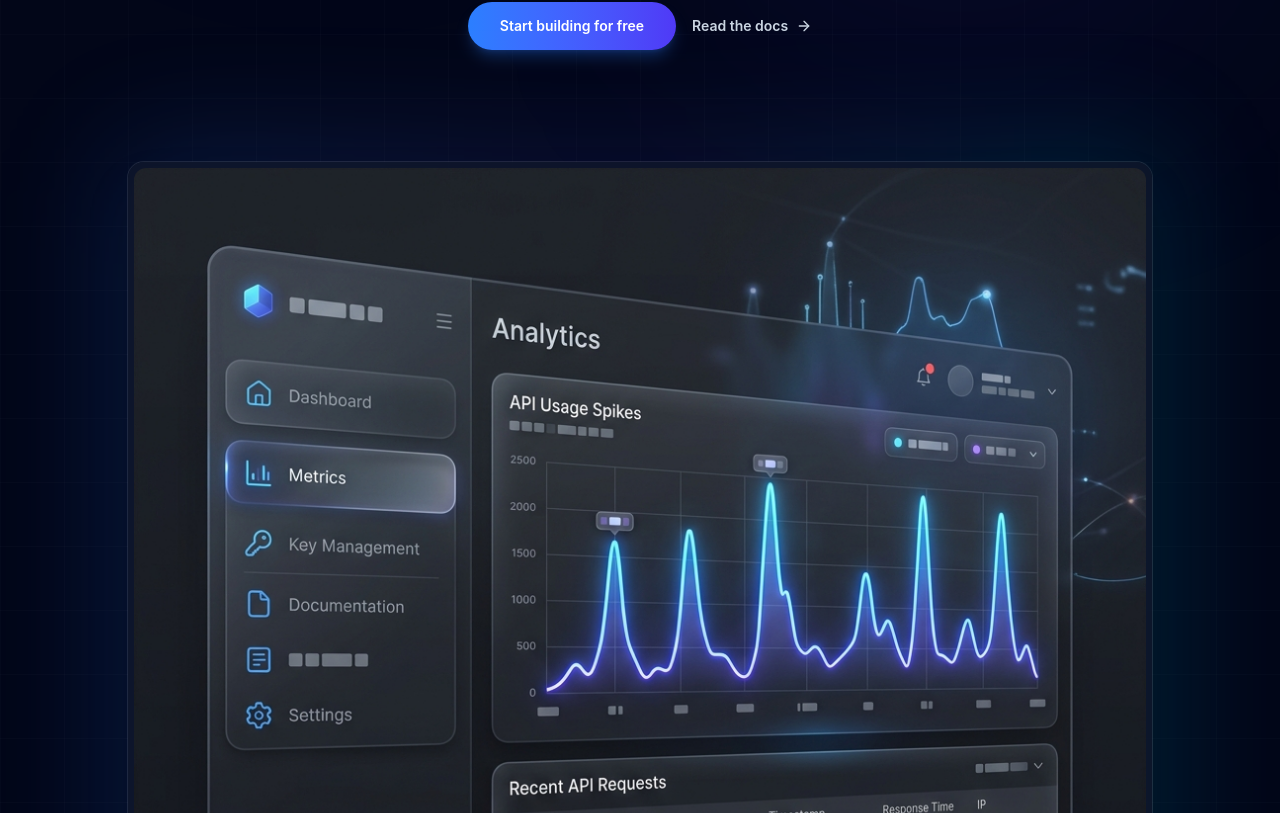
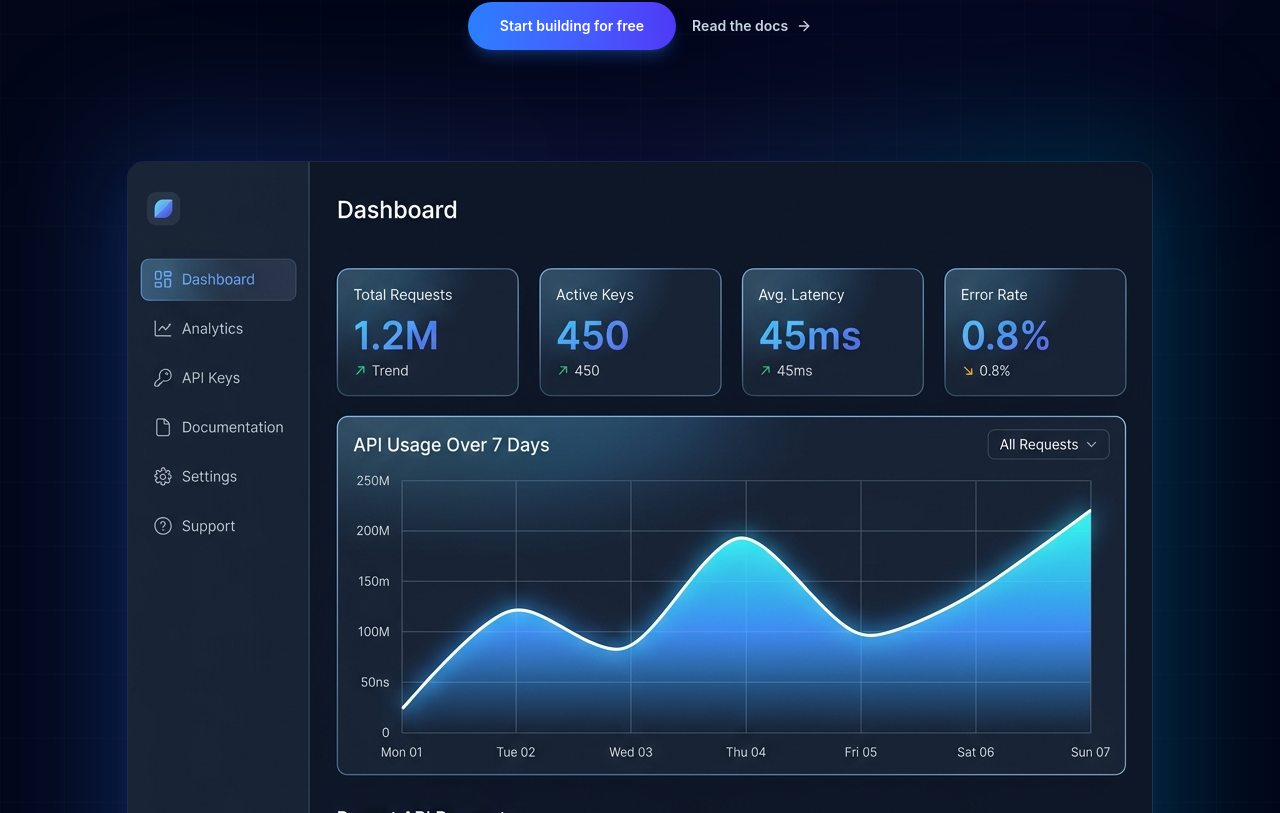
Before and after one commit to nishant4086/Nigris, a Next.js app in the folder client/: page / in a window 1280 px wide. Shown: the part 607-1420 px from the top of the page. Built offline with nearby package versions, Linux system fonts and the light colour scheme.

Commit message:
fix: replace mockup images with dark-mode versions and add smooth gradient fade masks

```diff
--- a/client/app/(public)/page.tsx
+++ b/client/app/(public)/page.tsx
@@ -107,16 +107,18 @@ export default function Home() {
 
           {/* Dashboard preview */}
           <div className="hero-image-wrapper mt-20 sm:mt-28 relative mx-auto max-w-5xl">
-            <div className="absolute -inset-4 rounded-3xl bg-gradient-to-r from-blue-500/30 via-indigo-500/20 to-cyan-500/30 opacity-60 blur-3xl pointer-events-none" />
-            <div className="relative rounded-2xl bg-slate-900/80 p-1.5 shadow-2xl ring-1 ring-white/10 backdrop-blur-sm">
+            <div className="absolute -inset-6 rounded-[2rem] bg-gradient-to-r from-blue-500/25 via-indigo-500/15 to-cyan-500/25 blur-3xl pointer-events-none" />
+            <div className="relative rounded-2xl overflow-hidden shadow-2xl shadow-blue-900/30 ring-1 ring-white/[0.08]">
               <Image
                 src="/dashboard-mockup.png"
                 alt="Nigris Dashboard Analytics"
                 width={2048}
                 height={2048}
-                className="rounded-xl w-full h-auto object-cover"
+                className="w-full h-auto object-cover"
                 priority
               />
+              {/* Bottom fade to blend with background */}
+              <div className="absolute inset-x-0 bottom-0 h-32 bg-gradient-to-t from-slate-950 to-transparent pointer-events-none" />
             </div>
           </div>
         </div>
@@ -233,15 +235,16 @@ console.log("Created:", record._id);`}</code>
         <div className="relative mx-auto max-w-7xl px-6 lg:px-8">
           <div className="grid grid-cols-1 lg:grid-cols-2 gap-16 items-center">
             <div className="settings-image relative order-2 lg:order-1">
-              <div className="absolute -inset-3 rounded-2xl bg-gradient-to-l from-indigo-500/20 to-blue-500/20 blur-2xl pointer-events-none" />
-              <div className="relative rounded-2xl bg-white/[0.03] p-1.5 ring-1 ring-white/10">
+              <div className="absolute -inset-4 rounded-[2rem] bg-gradient-to-l from-indigo-500/20 to-blue-500/20 blur-3xl pointer-events-none" />
+              <div className="relative rounded-2xl overflow-hidden shadow-2xl shadow-indigo-900/20 ring-1 ring-white/[0.08]">
                 <Image
                   src="/api-settings-mockup.png"
                   alt="API Settings and Keys"
                   width={2048}
                   height={2048}
-                  className="rounded-xl w-full h-auto object-cover"
+                  className="w-full h-auto object-cover"
                 />
+                <div className="absolute inset-x-0 bottom-0 h-24 bg-gradient-to-t from-slate-950 to-transparent pointer-events-none" />
               </div>
             </div>
             <div className="settings-text order-1 lg:order-2">
```
Also changed, not shown: client/public/api-settings-mockup.png, client/public/dashboard-mockup.png.
